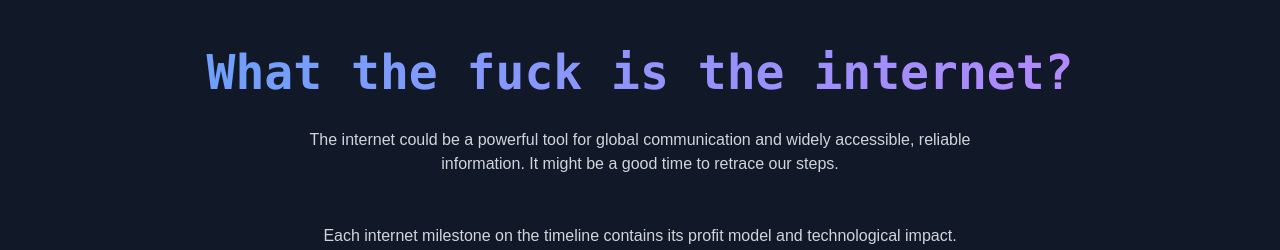
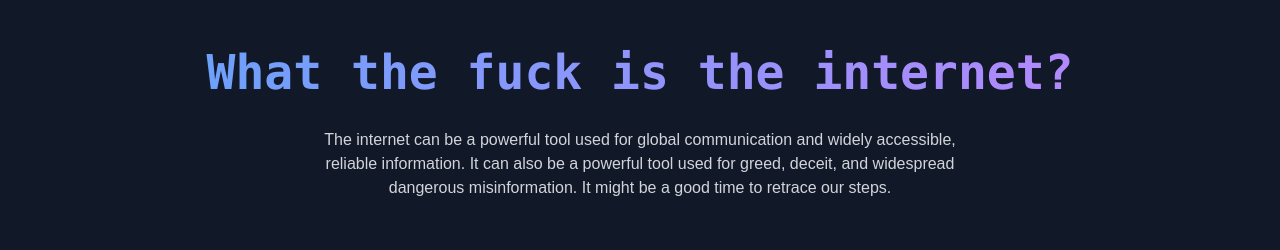
Before and after one commit to kduckets/wtfinternet, a Next.js app: page / in a window 1280 px wide. Shown: the top 250 px of the page. Built offline with nearby package versions, Linux system fonts and the light colour scheme; no server answers; the database is empty.

Commit message:
Update page.tsx

```diff
--- a/app/page.tsx
+++ b/app/page.tsx
@@ -54,8 +54,8 @@ export default function Home() {
         What the fuck is the internet?
         </h1>
         <p className="text-center text-gray-300 mb-8 md:mb-12 max-w-2xl mx-auto text-sm md:text-base">
-       The internet could be a powerful tool for global communication and widely accessible, reliable information.
-       It might be a good time to retrace our steps.</p>
+       The internet can be a powerful tool used for global communication and widely accessible, reliable information.
+       It can also be a powerful tool used for greed, deceit, and widespread dangerous misinformation. It might be a good time to retrace our steps.</p>
        <p className="text-center text-gray-300 mb-8 md:mb-12 max-w-2xl mx-auto text-sm md:text-base"> Each internet milestone on the timeline contains its profit model and technological impact. Please comment on cultural impact or other interesting theories.
         </p>
         <SearchBox onSearch={handleSearch} />
```
